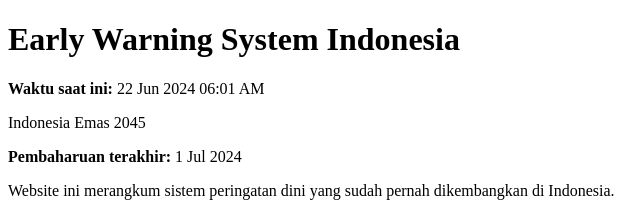
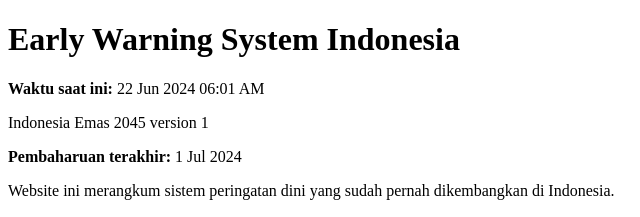
Before and after one commit to christianli24/ews, a plain HTML site: page index.html in a window 1280 px wide. Shown: the top 217 px of the page, 0-640 px from the left. Drawn offline with Linux system fonts and the light colour scheme.

Commit message:
Add version 1 in version_1 branch

```diff
--- a/index.html
+++ b/index.html
@@ -10,7 +10,7 @@
     <body>
         <h1>Early Warning System Indonesia</h1>
         <p><b>Waktu saat ini: </b> <span id="currentDateTime"></span></p>
-        <p>Indonesia Emas 2045</p>
+        <p>Indonesia Emas 2045 version 1</p>
 
         <p><b>Pembaharuan terakhir: </b>1 Jul 2024</p>
         <p>Website ini merangkum sistem peringatan dini yang sudah pernah dikembangkan di Indonesia.</p>
```
